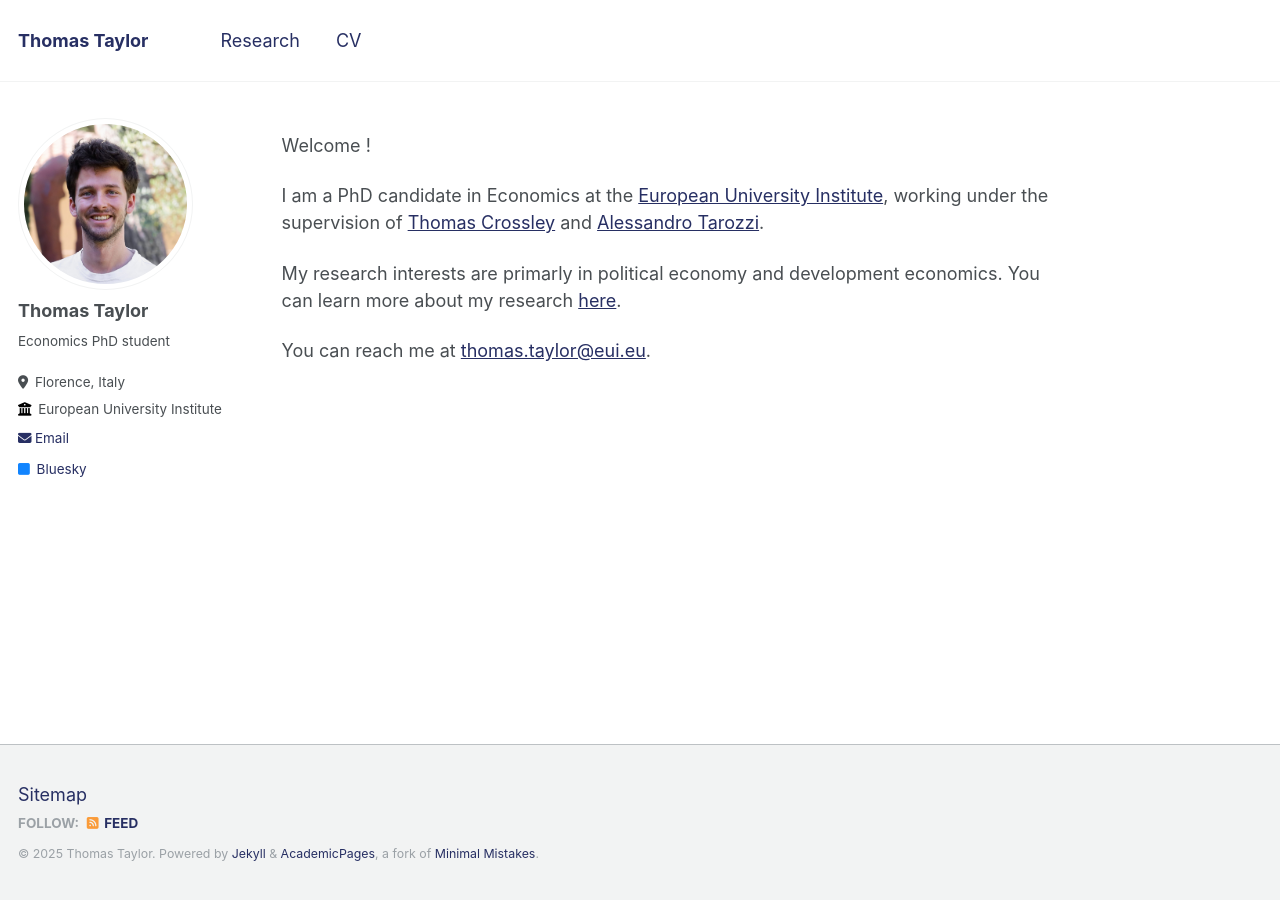
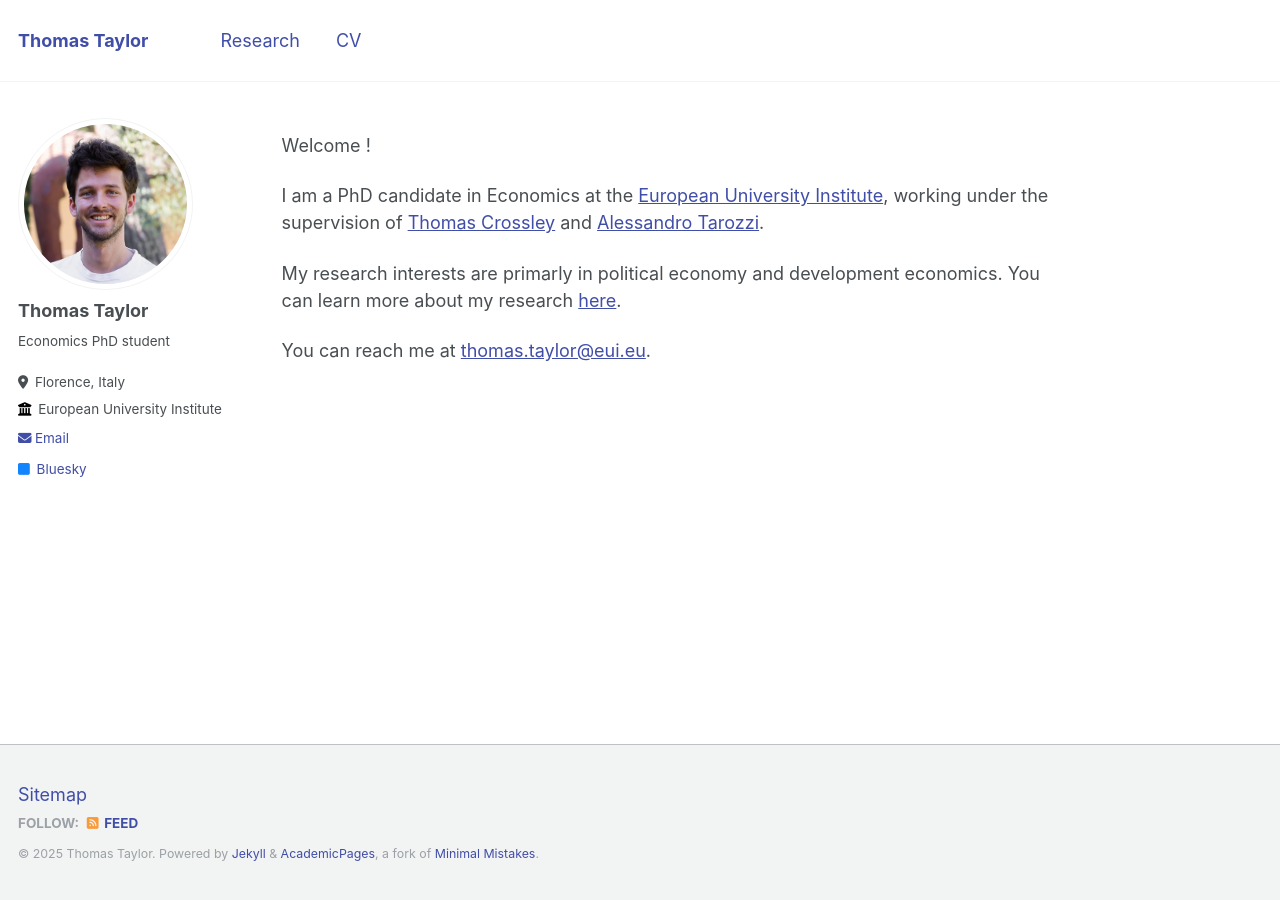
Before and after one commit to thomastaylor-econ/thomastaylor-econ.github.io, a Jekyll site: the page built from _pages/about.md, in a window 1280 px wide. Built offline with Jekyll 4.4.1, drawn with Linux system fonts in a browser that asks for light colours.

Commit message:
Update custom.html

```diff
--- a/_includes/head/custom.html
+++ b/_includes/head/custom.html
@@ -36,14 +36,14 @@
 
 <style>
   a {
-    color: #272F63 !important; /* Your desired link color */
+    color: #404EA8 !important; /* Your desired link color */
   }
 
   a:hover {
-    color: #272F63 !important; /* Color when you hover over a link */
+    color: #404EA8 !important; /* Color when you hover over a link */
   }
 
   a:visited {
-    color: #272F63 !important; /* Visited link color */
+    color: #404EA8 !important; /* Visited link color */
   }
 </style>
```
